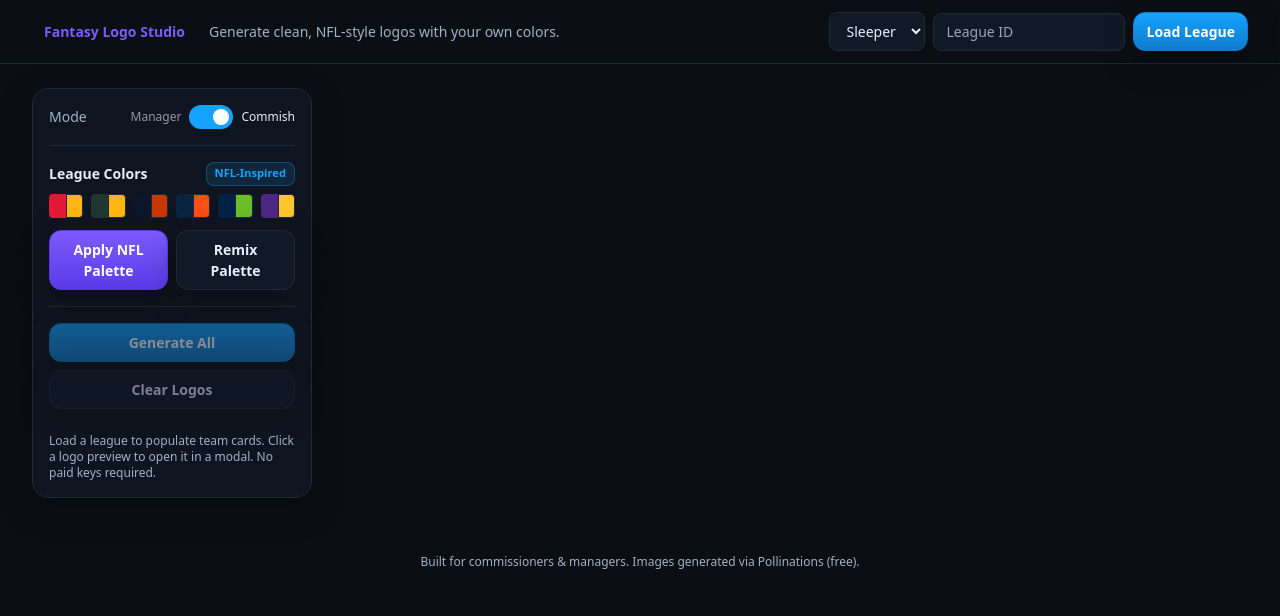
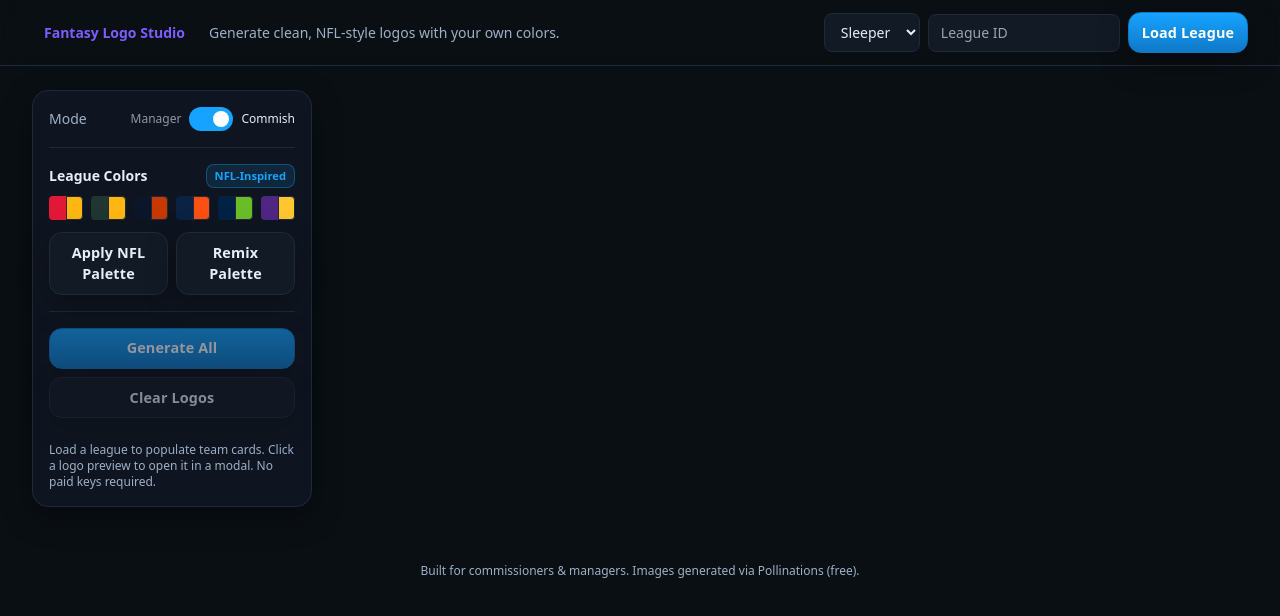
Before and after one commit to nmortimer/NewFantasy2, a Next.js app: page / in a window 1280 px wide. Shown: the top 616 px of the page. Built offline with nearby package versions, Linux system fonts and the light colour scheme.

Commit message:
Update globals.css

```diff
--- a/styles/globals.css
+++ b/styles/globals.css
@@ -3,64 +3,83 @@
 @tailwind utilities;
 
 /* ---------- Design Tokens (dark theme) ---------- */
-:root {
-  --bg: #0b0f14;
-  --panel: #0f1520;
-  --card: #111927;
-  --border: #1f2a37;
-  --text: #e5eef8;
-  --muted: #9fb1c6;
-  --accent: #15a3ff;
-  --accent2: #7c5cff;
-  --shadow: 0 10px 30px rgba(0,0,0,0.35);
+:root{
+  --bg:#0a0f14;
+  --panel:#0f1520;
+  --card:#121a26;
+  --card-2:#0d1520;
+  --border:#1f2a37;
+  --text:#e7eef7;
+  --muted:#9db0c6;
+  --accent:#15a3ff;
+  --accent-500:#138fe0;
+  --accent2:#7c5cff;
+  --success:#10b981;
+  --danger:#ef4444;
+  --shadow:0 10px 30px rgba(0,0,0,.35);
 }
 
-/* ---------- Reusable classes ---------- */
-.btn {
-  display: inline-flex;
-  align-items: center;
-  justify-content: center;
-  gap: .5rem;
-  padding: .5rem .75rem;
-  font-size: .875rem;
-  font-weight: 600;
-  border-radius: .75rem;
-  border: 1px solid var(--border);
-  background: var(--card);
-  color: var(--text);
-  box-shadow: var(--shadow);
-  cursor: pointer;
-  transition: transform .05s ease, background .2s ease, border-color .2s ease, opacity .2s ease;
-}
-.btn:hover { transform: translateY(-1px); border-color: var(--accent); }
-.btn:disabled { opacity: .5; cursor: not-allowed; transform: none; }
-.btn-ghost { background: transparent; box-shadow: none; }
-.btn-primary { background: linear-gradient(180deg, var(--accent), #0f7bcc); border-color: #0f7bcc; color: white; }
-.btn-secondary { background: linear-gradient(180deg, var(--accent2), #5a3ae6); border-color: #5a3ae6; color: white; }
+html,body{background:var(--bg);color:var(--text)}
 
-.card {
-  background: var(--panel);
-  border: 1px solid var(--border);
-  border-radius: 1rem;
-  box-shadow: var(--shadow);
+/* ---------- Layout shells ---------- */
+.shell{
+  max-width:1200px;
+  margin-inline:auto;
+  padding-inline:1rem;
 }
 
-.panel {
-  background: var(--panel);
-  border: 1px solid var(--border);
-  border-radius: 1rem;
-  padding: 1rem;
-  box-shadow: var(--shadow);
+/* ---------- Buttons ---------- */
+.btn{
+  display:inline-flex;align-items:center;justify-content:center;gap:.5rem;
+  padding:.55rem .8rem;font-weight:700;font-size:.9rem;letter-spacing:.01em;
+  border-radius:.8rem;border:1px solid var(--border);background:var(--card);
+  color:var(--text);box-shadow:var(--shadow);transition:transform .05s ease,border-color .2s ease,opacity .2s ease;
+}
+.btn:hover{transform:translateY(-1px);border-color:var(--accent)}
+.btn:disabled{opacity:.55;cursor:not-allowed;transform:none}
+.btn-ghost{background:transparent;box-shadow:none}
+.btn-primary{background:linear-gradient(180deg,var(--accent),#0f79c8);border-color:#0f79c8;color:white}
+.btn-success{background:linear-gradient(180deg,var(--success),#0a9469);border-color:#0a9469;color:white}
+
+/* ---------- Cards / Panels ---------- */
+.card{
+  background:var(--card);border:1px solid var(--border);border-radius:1rem;box-shadow:var(--shadow)
+}
+.panel{
+  background:var(--panel);border:1px solid var(--border);border-radius:1rem;box-shadow:var(--shadow);padding:1rem
+}
+.badge{
+  display:inline-flex;align-items:center;gap:.35rem;border:1px solid rgba(21,163,255,.35);
+  color:var(--accent);background:rgba(21,163,255,.12);padding:.15rem .5rem;border-radius:.5rem;font-size:.7rem;font-weight:800
 }
 
-.badge {
-  display: inline-flex;
-  align-items: center;
-  padding: .15rem .5rem;
-  font-size: .7rem;
-  font-weight: 700;
-  color: var(--accent);
-  background: rgba(21, 163, 255, 0.12);
-  border: 1px solid rgba(21, 163, 255, 0.35);
-  border-radius: .5rem;
+/* ---------- Form bits ---------- */
+.input{
+  background:var(--card);border:1px solid var(--border);border-radius:.7rem;color:var(--text);
+  padding:.55rem .7rem;font-size:.9rem;outline:none
 }
+.input:focus{border-color:var(--accent)}
+
+/* Image frame ensures no layout shift & no overflow */
+.logo-frame{
+  aspect-ratio:1/1;border:1px solid var(--border);background:var(--card-2);
+  border-radius:1rem;overflow:hidden;display:flex;align-items:center;justify-content:center;
+}
+
+/* Compact icon buttons row */
+.iconbar{display:flex;gap:.5rem}
+.iconbtn{
+  height:36px;width:36px;border-radius:.7rem;border:1px solid var(--border);background:var(--card-2);
+  display:grid;place-items:center;transition:transform .05s ease,border-color .2s ease
+}
+.iconbtn:hover{transform:translateY(-1px);border-color:var(--accent)}
+
+/* Edit drawer */
+.drawer{
+  border-top:1px dashed var(--border);padding-top:.75rem;margin-top:.75rem
+}
+
+/* Scrollbar */
+*::-webkit-scrollbar{width:10px;height:10px}
+*::-webkit-scrollbar-thumb{background:#1f2a37;border-radius:8px;border:2px solid #0f1520}
+*::-webkit-scrollbar-track{background:#0f1520}
```
